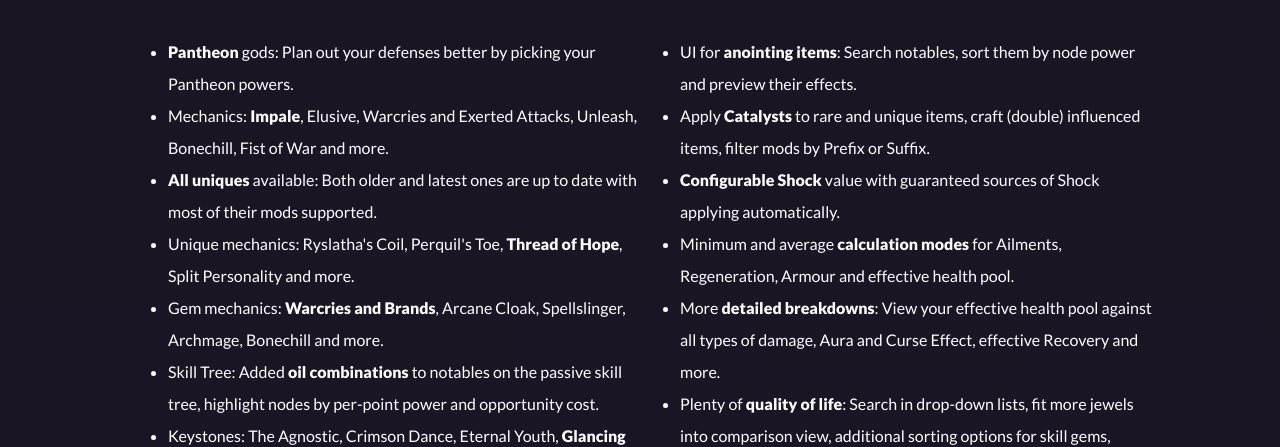
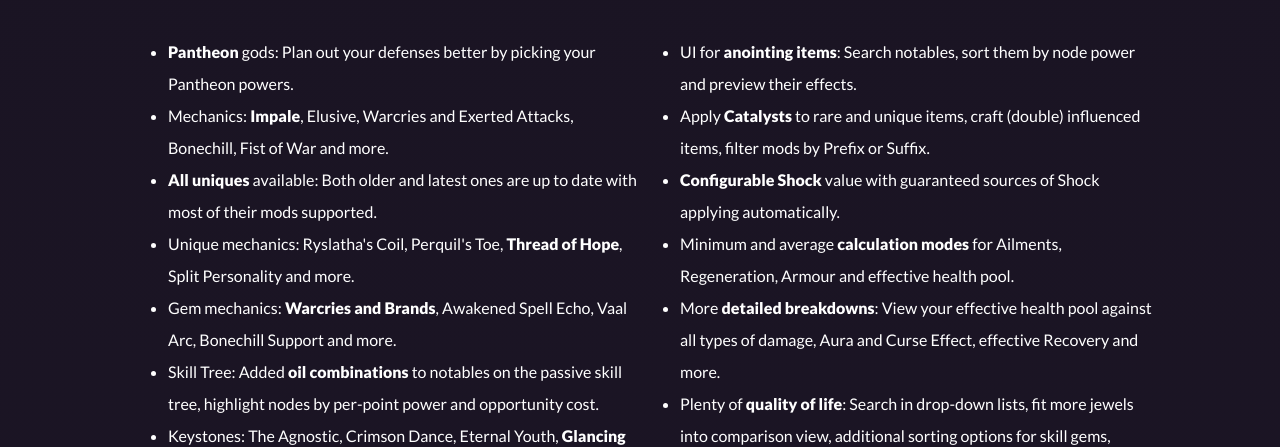
Before and after one commit to PathOfBuildingCommunity/pathofbuildingcommunity.github.io, a Jekyll site: the page built from index.html, in a window 1280 px wide and 900 px high, scrolled down 2651 px. Shown: the part 154-601 px from the top of the window. Built offline with Jekyll 4.4.1, drawn with Linux system fonts in a browser that asks for light colours.

Commit message:
Replace incorrect entries on the feature list

```diff
--- a/index.html
+++ b/index.html
@@ -65,10 +65,10 @@ description: A powerful build planner for Path of Exile
 		<div class="feature-list">
 			<ul class="feature-list-column-1">
 				<li><strong>Pantheon</strong> gods: Plan out your defenses better by picking your Pantheon powers.</li>
-				<li>Mechanics: <strong>Impale</strong>, Elusive, Warcries and Exerted Attacks, Unleash, Bonechill, Fist of War and more.</li>
+				<li>Mechanics: <strong>Impale</strong>, Elusive, Warcries and Exerted Attacks, Bonechill, Fist of War and more.</li>
 				<li><strong>All uniques</strong> available: Both older and latest ones are up to date with most of their mods supported.</li>
 				<li>Unique mechanics: Ryslatha's Coil, Perquil's Toe, <strong>Thread of Hope</strong>, Split Personality and more.</li>
-				<li>Gem mechanics: <strong>Warcries and Brands</strong>, Arcane Cloak, Spellslinger, Archmage, Bonechill and more.</li>
+				<li>Gem mechanics: <strong>Warcries and Brands</strong>, Awakened Spell Echo, Vaal Arc, Bonechill Support and more.</li>
 				<li>Skill Tree: Added <strong>oil combinations</strong> to notables on the passive skill tree, highlight nodes by per-point power and opportunity cost.</li>
 				<li>Keystones: The Agnostic, Crimson Dance, Eternal Youth, <strong>Glancing Blows</strong>, Imbalanced Guard and more.</li>
 				<li>Alternative <strong>Ailments</strong>: Scorch, Brittle and Sap.</li>
```
